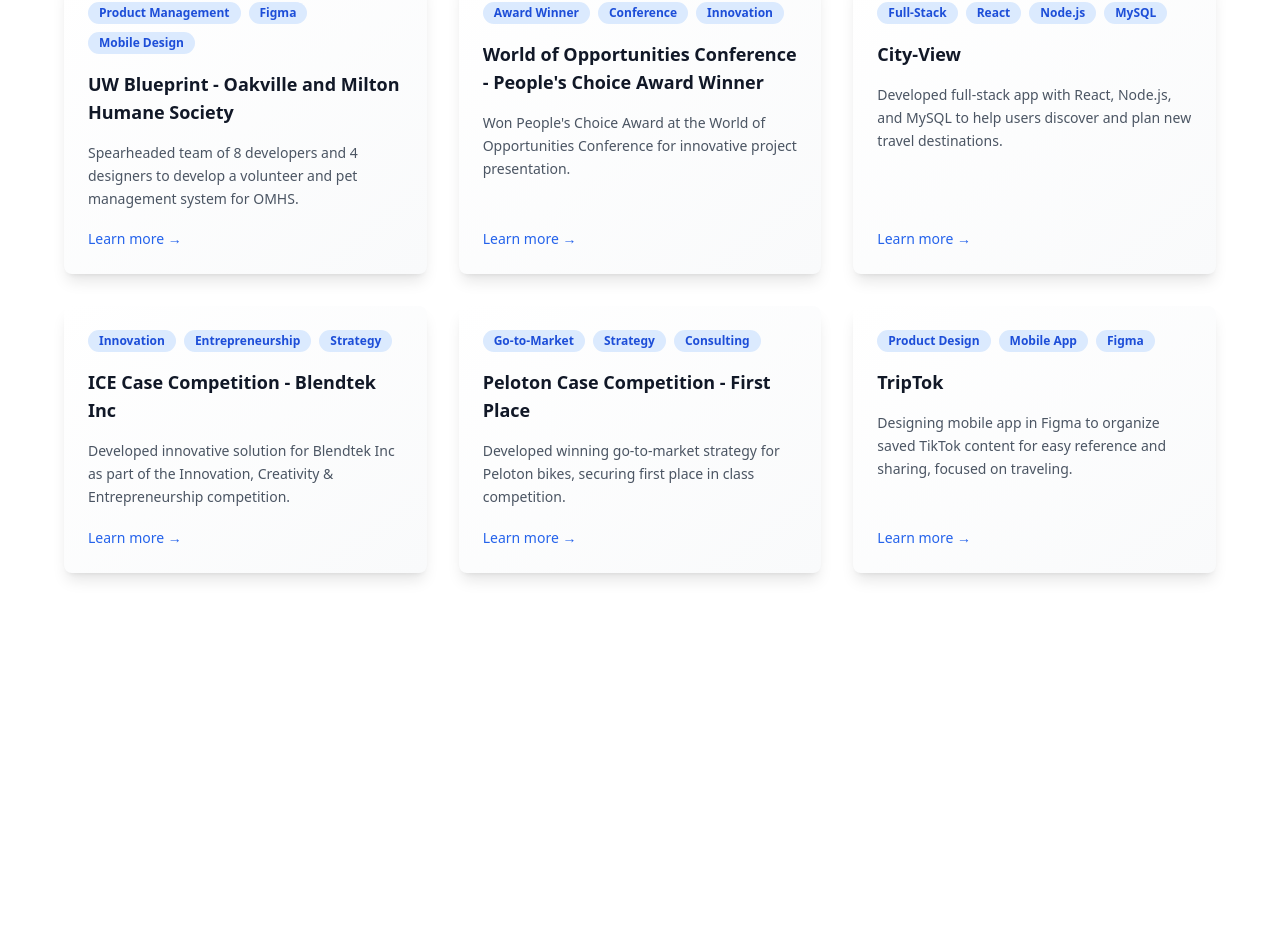
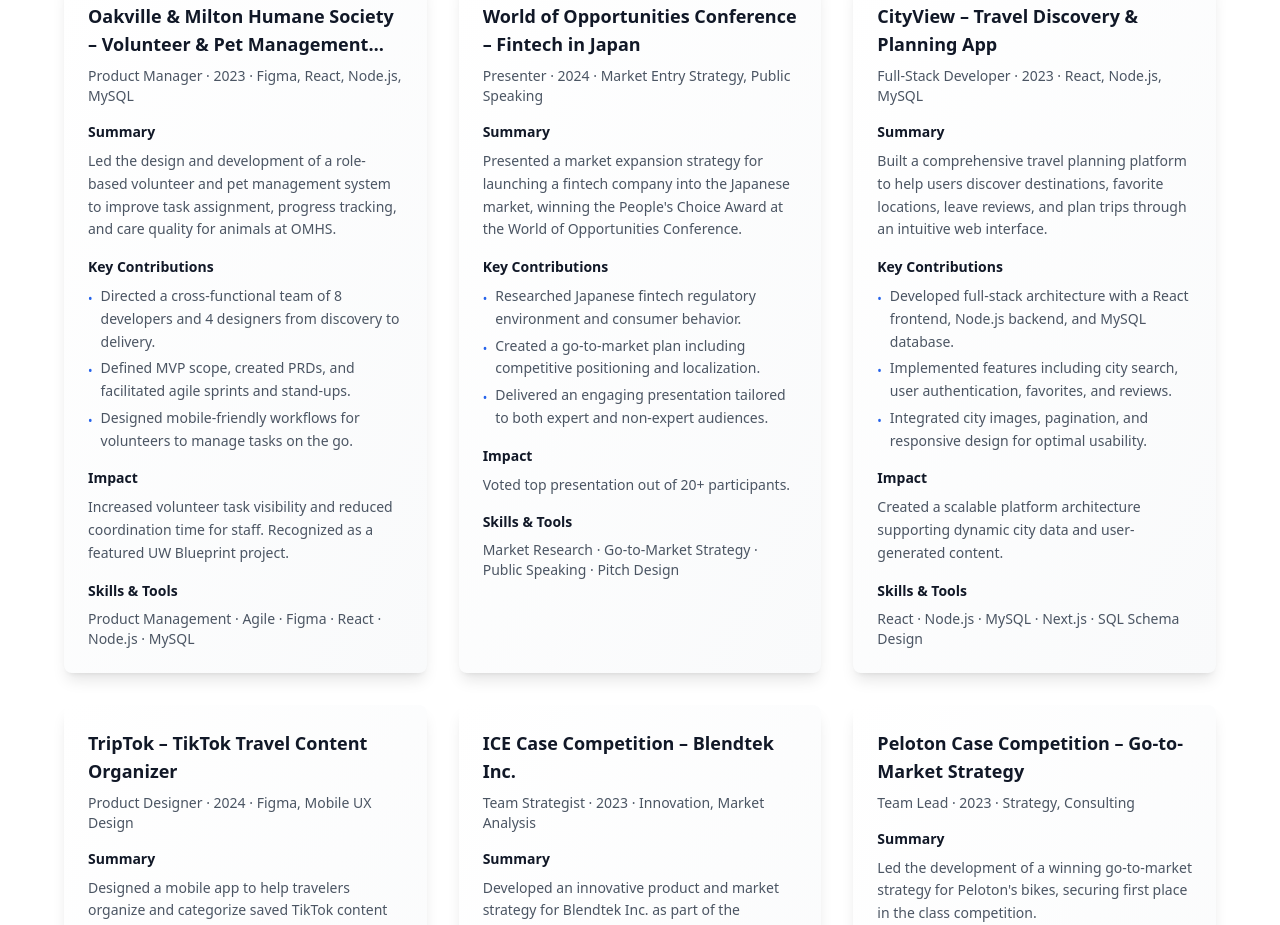
Before and after one commit to happy1203/my-student-portfolio, a React (Vite) app: page / in a window 1280 px wide. Shown: the part 1078-2003 px from the top of the page. Before the commit the page ends 1731 px from the top, so only its background shows below. Built offline with nearby package versions, Linux system fonts and the light colour scheme.

Commit message:
Refactor project details format
Update project descriptions to a new detailed format, including summaries, key contributions, impact, and skills. Add a 'prototype' link for TripTok. Ensure all existing links are preserved and correctly formatted.

```diff
--- a/src/components/ProjectCard.tsx
+++ b/src/components/ProjectCard.tsx
@@ -16,31 +16,52 @@ const ProjectCard = ({ project, onClick }: ProjectCardProps) => {
     >
       <CardContent className="p-6 flex flex-col h-full">
         <div className="space-y-4 flex-grow">
-          <div className="flex flex-wrap gap-2">
-            {project.tags.map((tag) => (
-              <Badge
-                key={tag}
-                variant="secondary"
-                className="bg-blue-100 text-blue-700 hover:bg-blue-200 transition-colors duration-200 text-xs"
-              >
-                {tag}
-              </Badge>
-            ))}
+          {/* Header with title, role, year, and tech stack */}
+          <div className="space-y-2">
+            <h3 className="text-lg font-bold text-gray-900 group-hover:text-blue-600 transition-colors duration-200 line-clamp-2">
+              {project.title}
+            </h3>
+            <p className="text-sm text-gray-600 font-medium">
+              {project.role} · {project.year} · {project.techStack}
+            </p>
           </div>
 
-          <h3 className="text-lg font-semibold text-gray-900 group-hover:text-blue-600 transition-colors duration-200 line-clamp-2">
-            {project.title}
-          </h3>
+          {/* Summary */}
+          <div>
+            <h4 className="text-sm font-semibold text-gray-900 mb-2">Summary</h4>
+            <p className="text-sm text-gray-600 leading-relaxed">
+              {project.summary}
+            </p>
+          </div>
 
-          <p className="text-gray-600 leading-relaxed text-sm line-clamp-3">
-            {project.description}
-          </p>
-        </div>
+          {/* Key Contributions */}
+          <div>
+            <h4 className="text-sm font-semibold text-gray-900 mb-2">Key Contributions</h4>
+            <ul className="text-sm text-gray-600 space-y-1">
+              {project.keyContributions.map((contribution, index) => (
+                <li key={index} className="flex items-start">
+                  <span className="text-blue-600 mr-2 mt-1.5 text-xs">•</span>
+                  <span className="leading-relaxed">{contribution}</span>
+                </li>
+              ))}
+            </ul>
+          </div>
 
-        <div className="pt-4 mt-auto">
-          <span className="text-blue-600 font-medium group-hover:text-blue-700 transition-colors duration-200 text-sm">
-            Learn more →
-          </span>
+          {/* Impact */}
+          <div>
+            <h4 className="text-sm font-semibold text-gray-900 mb-2">Impact</h4>
+            <p className="text-sm text-gray-600 leading-relaxed">
+              {project.impact}
+            </p>
+          </div>
+
+          {/* Skills & Tools */}
+          <div>
+            <h4 className="text-sm font-semibold text-gray-900 mb-2">Skills & Tools</h4>
+            <p className="text-sm text-gray-600">
+              {project.skillsTools}
+            </p>
+          </div>
         </div>
       </CardContent>
     </Card>
--- a/src/components/ProjectsSection.tsx
+++ b/src/components/ProjectsSection.tsx
@@ -6,6 +6,13 @@ import ProjectModal from "@/components/ProjectModal";
 export interface Project {
   id: number;
   title: string;
+  role: string;
+  year: string;
+  techStack: string;
+  summary: string;
+  keyContributions: string[];
+  impact: string;
+  skillsTools: string;
   description: string;
   image: string;
   tags: string[];
@@ -19,7 +26,18 @@ const ProjectsSection = () => {
   const projects: Project[] = [
     {
       id: 1,
-      title: "UW Blueprint - Oakville and Milton Humane Society",
+      title: "Oakville & Milton Humane Society – Volunteer & Pet Management System",
+      role: "Product Manager",
+      year: "2023",
+      techStack: "Figma, React, Node.js, MySQL",
+      summary: "Led the design and development of a role-based volunteer and pet management system to improve task assignment, progress tracking, and care quality for animals at OMHS.",
+      keyContributions: [
+        "Directed a cross-functional team of 8 developers and 4 designers from discovery to delivery.",
+        "Defined MVP scope, created PRDs, and facilitated agile sprints and stand-ups.",
+        "Designed mobile-friendly workflows for volunteers to manage tasks on the go."
+      ],
+      impact: "Increased volunteer task visibility and reduced coordination time for staff. Recognized as a featured UW Blueprint project.",
+      skillsTools: "Product Management · Agile · Figma · React · Node.js · MySQL",
       description: "Spearheaded team of 8 developers and 4 designers to develop a volunteer and pet management system for OMHS.",
       image: "/lovable-uploads/13012312-d5d0-4780-b023-35f07961c4d8.png",
       tags: ["Product Management", "Figma", "Mobile Design"],
@@ -33,7 +51,18 @@ const ProjectsSection = () => {
     },
     {
       id: 2,
-      title: "World of Opportunities Conference - People's Choice Award Winner",
+      title: "World of Opportunities Conference – Fintech in Japan",
+      role: "Presenter",
+      year: "2024",
+      techStack: "Market Entry Strategy, Public Speaking",
+      summary: "Presented a market expansion strategy for launching a fintech company into the Japanese market, winning the People's Choice Award at the World of Opportunities Conference.",
+      keyContributions: [
+        "Researched Japanese fintech regulatory environment and consumer behavior.",
+        "Created a go-to-market plan including competitive positioning and localization.",
+        "Delivered an engaging presentation tailored to both expert and non-expert audiences."
+      ],
+      impact: "Voted top presentation out of 20+ participants.",
+      skillsTools: "Market Research · Go-to-Market Strategy · Public Speaking · Pitch Design",
       description: "Won People's Choice Award at the World of Opportunities Conference for innovative project presentation.",
       image: "/lovable-uploads/df800c04-0c7e-4ca6-8545-64c148aa7648.png",
       tags: ["Award Winner", "Conference", "Innovation"],
@@ -45,7 +74,18 @@ const ProjectsSection = () => {
     },
     {
       id: 3,
-      title: "City-View",
+      title: "CityView – Travel Discovery & Planning App",
+      role: "Full-Stack Developer",
+      year: "2023",
+      techStack: "React, Node.js, MySQL",
+      summary: "Built a comprehensive travel planning platform to help users discover destinations, favorite locations, leave reviews, and plan trips through an intuitive web interface.",
+      keyContributions: [
+        "Developed full-stack architecture with a React frontend, Node.js backend, and MySQL database.",
+        "Implemented features including city search, user authentication, favorites, and reviews.",
+        "Integrated city images, pagination, and responsive design for optimal usability."
+      ],
+      impact: "Created a scalable platform architecture supporting dynamic city data and user-generated content.",
+      skillsTools: "React · Node.js · MySQL · Next.js · SQL Schema Design",
       description: "Developed full-stack app with React, Node.js, and MySQL to help users discover and plan new travel destinations.",
       image: "/lovable-uploads/816a76a8-4aea-45d2-92cb-16d622c99ba2.png",
       tags: ["Full-Stack", "React", "Node.js", "MySQL"],
@@ -58,7 +98,40 @@ const ProjectsSection = () => {
     },
     {
       id: 4,
-      title: "ICE Case Competition - Blendtek Inc",
+      title: "TripTok – TikTok Travel Content Organizer",
+      role: "Product Designer",
+      year: "2024",
+      techStack: "Figma, Mobile UX Design",
+      summary: "Designed a mobile app to help travelers organize and categorize saved TikTok content for easy reference and trip planning.",
+      keyContributions: [
+        "Conducted user research on how travelers use TikTok for trip inspiration.",
+        "Created interactive prototypes with seamless navigation between saved videos and travel plans.",
+        "Applied mobile-first design principles for an intuitive, visually engaging experience."
+      ],
+      impact: "Provided a clear organizational workflow for travel content discovery and planning.",
+      skillsTools: "Product Design · Figma · Mobile UX",
+      description: "Designing mobile app in Figma to organize saved TikTok content for easy reference and sharing, focused on traveling.",
+      image: "https://images.unsplash.com/photo-1486312338219-ce68d2c6f44d?w=500&h=300&fit=crop",
+      tags: ["Product Design", "Mobile App", "Figma"],
+      links: [
+        { label: "Prototype", url: "https://www.figma.com/proto/dBQINUm8mOEK2pRGNua5KF/Travelly?node-id=2-538&starting-point-node-id=2%3A538&t=7OIjOIaBudWzbxF5-1" }
+      ],
+      details: "Currently developing a mobile application that helps users organize and reference their saved TikTok content specifically for travel planning. The app focuses on creating an intuitive user experience for content curation and sharing among travel enthusiasts."
+    },
+    {
+      id: 5,
+      title: "ICE Case Competition – Blendtek Inc.",
+      role: "Team Strategist",
+      year: "2023",
+      techStack: "Innovation, Market Analysis",
+      summary: "Developed an innovative product and market strategy for Blendtek Inc. as part of the Innovation, Creativity & Entrepreneurship competition.",
+      keyContributions: [
+        "Conducted competitor benchmarking and trend analysis in the food industry.",
+        "Proposed a differentiated market positioning and promotional strategy.",
+        "Delivered a clear, actionable plan to judges in a competitive pitch format."
+      ],
+      impact: "Praised for creativity and feasibility of the solution.",
+      skillsTools: "Market Research · Business Strategy · Pitching",
       description: "Developed innovative solution for Blendtek Inc as part of the Innovation, Creativity & Entrepreneurship competition.",
       image: "/lovable-uploads/8f14e05c-7d75-4ba2-b02d-6e6640f17001.png",
       tags: ["Innovation", "Entrepreneurship", "Strategy"],
@@ -70,8 +143,19 @@ const ProjectsSection = () => {
       details: "Participated in the Innovation, Creativity & Entrepreneurship competition, developing a comprehensive solution for Blendtek Inc. The project involved analyzing market opportunities, developing innovative strategies, and presenting actionable recommendations to industry professionals."
     },
     {
-      id: 5,
-      title: "Peloton Case Competition - First Place",
+      id: 6,
+      title: "Peloton Case Competition – Go-to-Market Strategy",
+      role: "Team Lead",
+      year: "2023",
+      techStack: "Strategy, Consulting",
+      summary: "Led the development of a winning go-to-market strategy for Peloton's bikes, securing first place in the class competition.",
+      keyContributions: [
+        "Designed a market penetration plan targeting new customer segments.",
+        "Conducted financial modeling and ROI analysis to support recommendations.",
+        "Coordinated team efforts and structured the final pitch."
+      ],
+      impact: "First-place finish out of multiple competing teams.",
+      skillsTools: "Go-to-Market Strategy · Competitive Analysis · Presentation Design",
       description: "Developed winning go-to-market strategy for Peloton bikes, securing first place in class competition.",
       image: "/lovable-uploads/fc2782f2-6cc5-449b-98ac-e0c51e875533.png",
       tags: ["Go-to-Market", "Strategy", "Consulting"],
@@ -81,15 +165,6 @@ const ProjectsSection = () => {
         { label: "Peloton Website", url: "https://www.onepeloton.com/en-CA" }
       ],
       details: "Led team to first place in a competitive case study focused on Peloton bikes. Developed comprehensive go-to-market strategy, conducted market analysis, and presented strategic recommendations. Demonstrated expertise in business strategy, market research, and consulting methodologies."
-    },
-    {
-      id: 6,
-      title: "TripTok",
-      description: "Designing mobile app in Figma to organize saved TikTok content for easy reference and sharing, focused on traveling.",
-      image: "https://images.unsplash.com/photo-1486312338219-ce68d2c6f44d?w=500&h=300&fit=crop",
-      tags: ["Product Design", "Mobile App", "Figma"],
-      links: [],
-      details: "Currently developing a mobile application that helps users organize and reference their saved TikTok content specifically for travel planning. The app focuses on creating an intuitive user experience for content curation and sharing among travel enthusiasts."
     }
   ];
 
```
